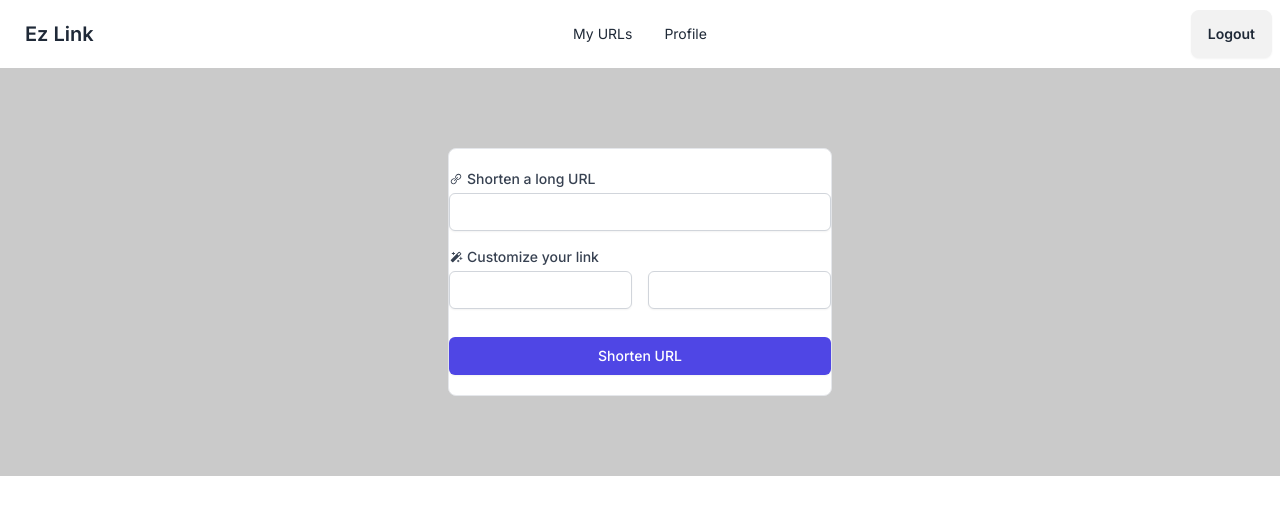
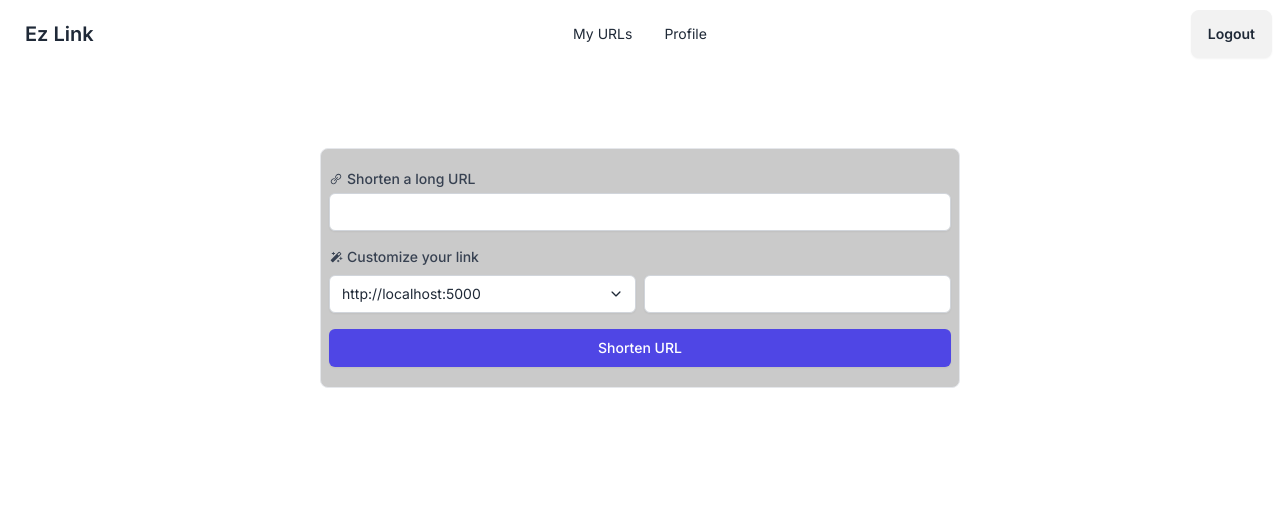
Before and after one commit to nexblu/ezlink-web, a Next.js app: page / in a window 1280 px wide. Shown: the top 514 px of the page. Built offline with nearby package versions, Linux system fonts and the light colour scheme.

Commit message:
style(home): update ui form

```diff
--- a/src/app/page.tsx
+++ b/src/app/page.tsx
@@ -5,8 +5,8 @@ const HomePage = () => {
     return (
         <>
             <NavBar />
-            <div className="bg-[#CACACA] max-h-screen flex items-center justify-center w-full pb-[5rem] pt-[5rem]">
-                <div className="border bg-[#FFFFFF] flex flex-col items-center justify-center w-[30%] rounded-lg">
+            <div className="bg-[#FFFFFF] max-h-screen flex items-center justify-center w-full pb-[5rem] pt-[5rem]">
+                <div className="border bg-[#CACACA] flex flex-col items-center justify-center w-[50%] rounded-lg">
                     <FormShortLink />
                 </div>
             </div>
--- a/src/components/FormShortLink.tsx
+++ b/src/components/FormShortLink.tsx
@@ -1,45 +1,75 @@
 "use client"
 import { LiaLinkSolid } from "react-icons/lia";
 import { PiMagicWandFill } from "react-icons/pi";
+import React, { useState } from 'react';
+import { IoIosArrowDown } from "react-icons/io";
 
 const FormShortLink = () => {
+    const [longUrl, setLongUrl] = useState('');
+    const [aliases, setAliases] = useState(null)
+    const [shortUrl, setShortURL] = useState('http://localhost:5000')
+
+    const [isOpen, setIsOpen] = useState(false);
+
+    const toggleDropdown = async (e: React.MouseEvent<HTMLButtonElement, MouseEvent>): Promise<void> => {
+        e.preventDefault();
+        setIsOpen(!isOpen);
+    };
+
+    const shortURLV1 = async (): Promise<void> => {
+        setIsOpen(!isOpen);
+        setShortURL('http://localhost:5000')
+    }
+
     return (
         <>
-            <form className="space-y-4 mt-5 mb-5">
+            <form className="space-y-4 mt-5 mb-5 w-full ps-2 pe-2 bg-[#CACACA]">
                 <div className="mb-3">
                     <label htmlFor="tinyUrl" className="text-sm font-medium text-gray-700 flex flex-row justify-start items-center">
                         <LiaLinkSolid />
                         <p className="ms-1">Shorten a long URL</p>
                     </label>
                     <input
-                        type="email"
+                        type="text"
                         className="mt-1 block w-full px-3 py-2 border border-gray-300 rounded-md shadow-sm focus:outline-none focus:ring-indigo-500 focus:border-indigo-500 sm:text-sm"
                         id="exampleInputEmail1"
                         aria-describedby="emailHelp"
                     />
                 </div>
-                <div className="mb-3">
+                <div className="mb-3 w-full">
                     <label htmlFor="tinyUrl" className="text-sm font-medium text-gray-700 flex flex-row justify-start items-center">
                         <PiMagicWandFill />
                         <p className="ms-1">Customize your link</p>
                     </label>
-                    <div className="flex flex-row mb-3">
-                        <div className="me-2">
+                    <div className="flex mt-1 w-full">
+                        <div className="relative flex items-center mr-1 w-1/2">
+                            <button
+                                onClick={toggleDropdown}
+                                className="mt-1 block w-full px-3 py-2 border border-gray-300 rounded-md shadow-sm focus:outline-none focus:ring-indigo-500 focus:border-indigo-500 sm:text-sm bg-white overflow-hidden"
+                            >
+                                <div className="flex justify-between w-full">
+                                    <p className="mr-2">{shortUrl}</p>
+                                    <IoIosArrowDown className="self-center" />
+                                </div>
+                            </button>
+                            {isOpen && (
+                                <ul className="absolute z-10 text-gray-700 pt-1 bg-white shadow-lg rounded-lg mt-1 w-full border border-gray-300 top-[calc(100%+0.125rem)]">
+                                    <li>
+                                        <button className="block px-4 py-2 text-sm w-full text-left" onClick={shortURLV1}>
+                                            http://localhost:5000
+                                        </button>
+                                    </li>
+                                </ul>
+                            )}
+                        </div>
+                        <div className="ml-1 w-1/2">
                             <input
-                                type="password"
-                                className="mt-1 block w-full px-3 py-2 border border-gray-300 rounded-md shadow-sm focus:outline-none focus:ring-indigo-500 focus:border-indigo-500 sm:text-sm"
-                                id="exampleInputPassword1"
-                            />
-                        </div>
-                        <div className="ms-2">
-                            <input
-                                type="password"
+                                type="text"
                                 className="mt-1 block w-full px-3 py-2 border border-gray-300 rounded-md shadow-sm focus:outline-none focus:ring-indigo-500 focus:border-indigo-500 sm:text-sm"
                                 id="exampleInputPassword1"
                             />
                         </div>
                     </div>
-
                 </div>
                 <button
                     type="submit"
```
